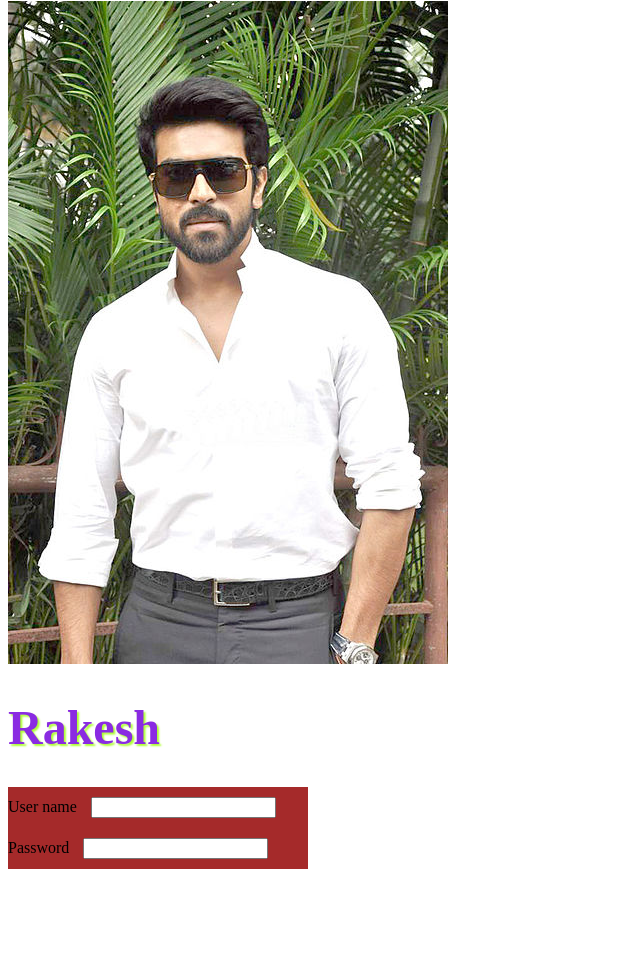
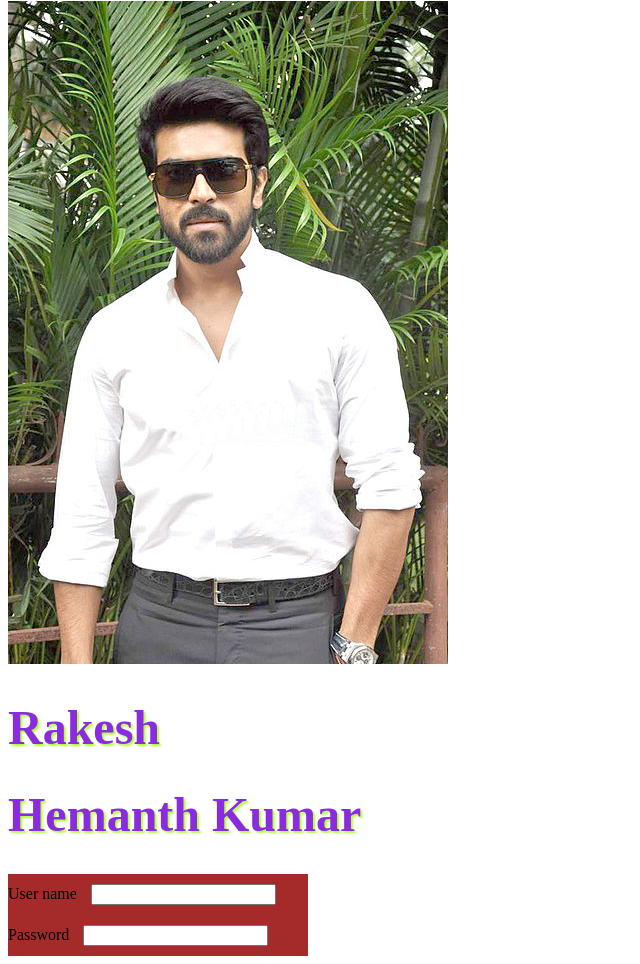
Before and after one commit to satish155556/kumar, a plain HTML site: page Index.HTML in a window 1280 px wide. Shown: the part 293-1257 px from the top of the page, without its empty margins (0-640 px from the left). Before the commit the page ends 1170 px from the top, so only its background shows below. Drawn offline with Linux system fonts and the light colour scheme.

Commit message:
Added Hemanth name

```diff
--- a/Index.HTML
+++ b/Index.HTML
@@ -13,6 +13,7 @@
     <h1>Rambabu</h1>
     <img src="./rct.jpeg"/>
     <h1>Rakesh</h1>
+    <h1>Hemanth Kumar</h1>
     <form>
         <div>
         <label>User name</label>
```
